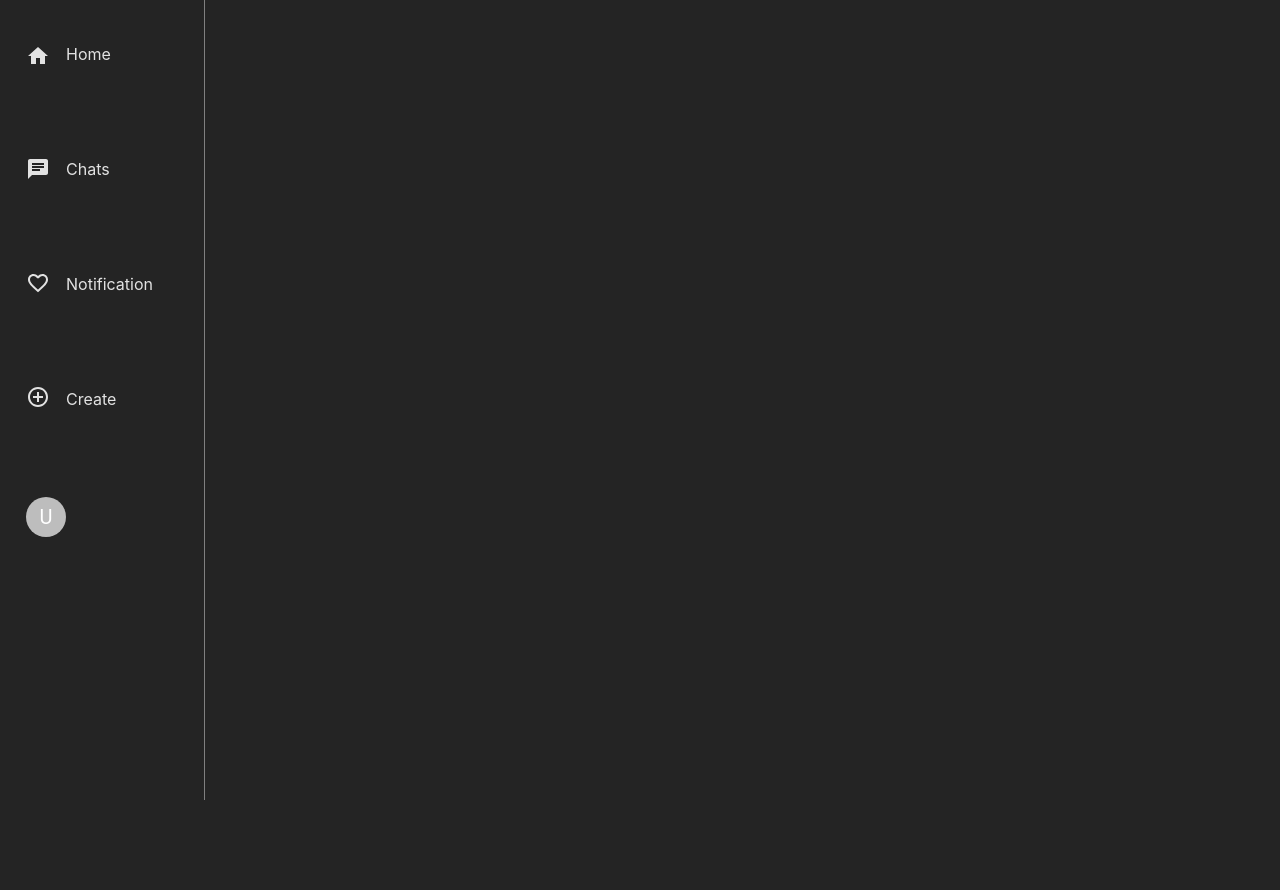
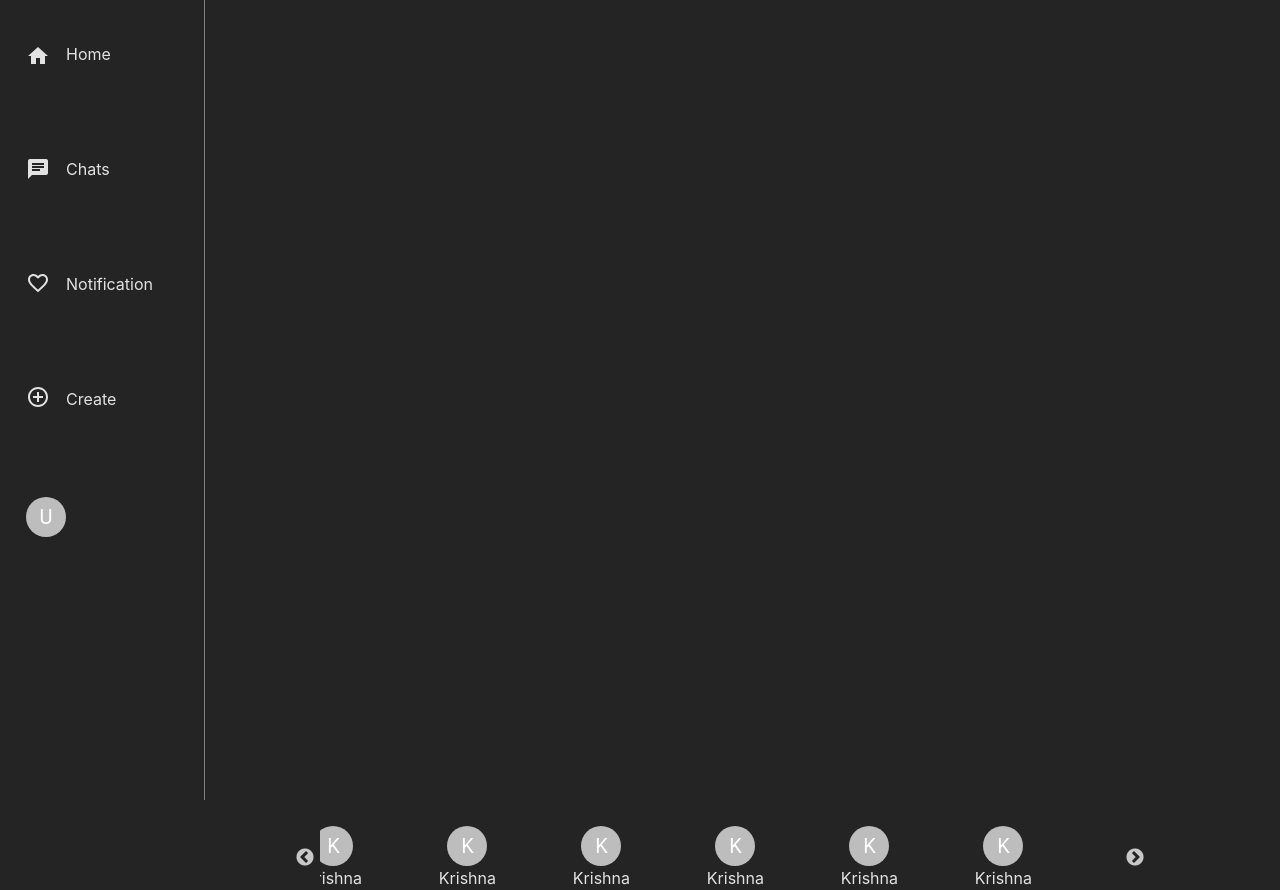
Before and after one commit to krishnabakshi2455/Social-Media-Website-MERNStack, a React (Vite) app in the folder front-end/: page / in a window 1280 px wide. Before the commit the page ends 800 px from the top, so only its background shows below. Built offline with nearby package versions, Linux system fonts and the light colour scheme.

Commit message:
other-account-1

```diff
--- a/front-end/package.json
+++ b/front-end/package.json
@@ -32,6 +32,7 @@
     "@eslint/js": "^9.11.1",
     "@types/react": "^18.3.10",
     "@types/react-dom": "^18.3.0",
+    "@types/react-slick": "^0.23.13",
     "@vitejs/plugin-react": "^4.3.2",
     "autoprefixer": "^10.4.20",
     "eslint": "^9.11.1",
--- a/front-end/src/Components/Main-Routes/MainRoutes.tsx
+++ b/front-end/src/Components/Main-Routes/MainRoutes.tsx
@@ -1,6 +1,7 @@
 import React from 'react'
 import { Routes,Route } from 'react-router'
 import Create from '../Create/Create'
+import Posts from '../Posts/Posts'
 
 const MainRoutes:React.FC = () => {
   return (
@@ -9,6 +10,7 @@ const MainRoutes:React.FC = () => {
           {/* Static route */}
 
           {/* Dynamic route with user id */}
+          <Route path="/" element={<Posts/>} />
           <Route path="/create" element={<Create />} />
 
           {/* Fallback route for unmatched paths */}
--- /dev/null
+++ b/front-end/src/Components/OtherAccounts/OtherAccount.css
@@ -0,0 +1,94 @@
+.main-following-box {
+    width: 800px;
+    margin-left: 25%;
+    margin-top: 2%;
+}
+
+
+.following-names {
+    overflow: hidden;
+    width: 0;
+
+}
+
+.following-last-container {
+    display: flex;
+    flex-direction: column;
+    align-items: center;
+    width: 20%;
+}
+
+@media (min-width:300px) and (max-width:350px) {
+    .main-following-box {
+        width: 250px;
+        margin-left: 18%;
+        margin-top: 10%;
+    }
+
+    .following-last-container {
+        display: flex;
+        flex-direction: column;
+        align-items: center;
+        width: 20%;
+    }
+}
+
+@media (min-width:351px) and (max-width:420px) {
+    .main-following-box {
+        width: 280px;
+        margin-left: 22%;
+        margin-top: 10%;
+    }
+
+    .following-last-container {
+        display: flex;
+        flex-direction: column;
+        align-items: center;
+        width: 20%;
+    }
+}
+
+@media (min-width:421px) and (max-width:500px) {
+    .main-following-box {
+        width: 320px;
+        margin-left: 22%;
+        margin-top: 5%;
+    }
+
+    .following-last-container {
+        display: flex;
+        flex-direction: column;
+        align-items: center;
+        width: 20%;
+    }
+}
+
+@media (min-width:501px) and (max-width:600px) {
+    .main-following-box {
+        width: 360px;
+        margin-left: 30%;
+        margin-top: 5%;
+    }
+
+    .following-last-container {
+        display: flex;
+        flex-direction: column;
+        align-items: center;
+        width: 20%;
+    }
+}
+
+@media (min-width:601px) and (max-width:700px) {
+    .main-following-box {
+        width: 400px;
+        margin-left: 30%;
+        margin-top: 5%;
+    }
+
+    .following-last-container {
+        display: flex;
+        flex-direction: column;
+        align-items: center;
+        width: 0;
+    }
+}
--- /dev/null
+++ b/front-end/src/Components/OtherAccounts/OtherAccount.tsx
@@ -0,0 +1,81 @@
+import React from 'react';
+import './OtherAccount.css'
+import { Avatar } from '@mui/material';
+import "slick-carousel/slick/slick.css";
+import "slick-carousel/slick/slick-theme.css";
+import Slider, { Settings } from "react-slick";
+
+const Following: React.FC = () => {
+    const settings: Settings = {
+        dots: true,
+        infinite: true,
+        speed: 500,
+        slidesToShow: 6,
+        slidesToScroll: 6,
+        initialSlide: 0,
+        responsive: [
+            {
+                breakpoint: 1024,
+                settings: {
+                    slidesToShow: 1,
+                    slidesToScroll: 1,
+                    infinite: true,
+                    dots: true,
+                },
+            },
+            {
+                breakpoint: 600,
+                settings: {
+                    slidesToShow: 2,
+                    slidesToScroll: 2,
+                    initialSlide: 2,
+                },
+            },
+            {
+                breakpoint: 480,
+                settings: {
+                    slidesToShow: 3,
+                    slidesToScroll: 3,
+                },
+            },
+        ],
+    };
+
+    return (
+        <div className="main-following-box">
+            <Slider {...settings}>
+                {/* {Array.from({ length: 1 }).map((_, index) => (
+                    <div key={index} className="following-last-container" >
+                        <div className="following-last-container">
+                            <Avatar>K</Avatar>
+                            <p>Krishna</p>
+                        </div>
+                    </div>
+                ))} */}
+
+                <div  className="following-last-container" >
+                    <div className="following-last-container">
+                        <Avatar>K</Avatar>
+                        <p>Krishna</p>
+                    </div>
+                </div>
+
+                <div  className="following-last-container" >
+                    <div className="following-last-container">
+                        <Avatar>K</Avatar>
+                        <p>Krishna</p>
+                    </div>
+                </div>
+
+                <div  className="following-last-container" >
+                    <div className="following-last-container">
+                        <Avatar>K</Avatar>
+                        <p>Krishna</p>
+                    </div>
+                </div>
+            </Slider>
+        </div>
+    );
+};
+
+export default Following;
--- /dev/null
+++ b/front-end/src/Components/Posts/Posts.tsx
@@ -0,0 +1,13 @@
+import React from 'react'
+import OtherAccount from '../OtherAccounts/OtherAccount'
+
+
+const Posts:React.FC = () => {
+  return (
+    <div>
+        <OtherAccount/>
+    </div>
+  )
+}
+
+export default Posts
```
Also changed, not shown: 1 other file (tests, documents, lock files or other folders).
